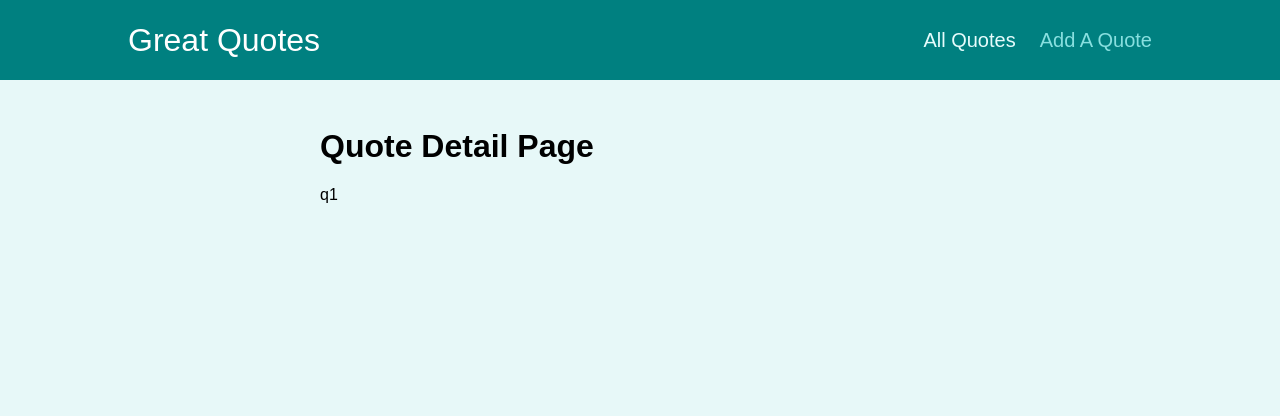
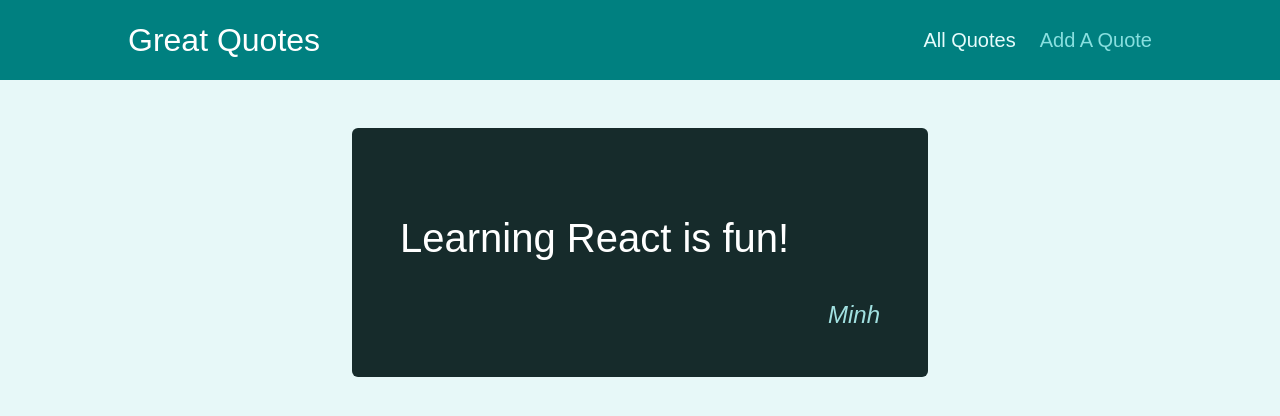
Before and after one commit to TrBinhMinh/react-training, a React (Create React App) app: page /quotes/q1 in a window 1280 px wide. Shown: the top 416 px of the page. Built offline with nearby package versions, Linux system fonts and the light colour scheme.

Commit message:
:art: update to lesson 283

```diff
--- a/src/App.js
+++ b/src/App.js
@@ -3,6 +3,7 @@
 import QuoteDetail from "./pages/QuoteDetail";
 import NewQuote from "./pages/NewQuote";
 import Layout from "./components/layout/Layout";
+import NotFound from "./pages/NotFound";
 
 function App() {
   return (
@@ -20,6 +21,9 @@
         <Route path="/new-quote">
           <NewQuote />
         </Route>
+        <Route path="*">
+          <NotFound />
+        </Route>
       </Switch>
     </Layout>
   );
--- a/src/components/quotes/QuoteItem.js
+++ b/src/components/quotes/QuoteItem.js
@@ -1,4 +1,5 @@
-import classes from './QuoteItem.module.css';
+import { Link } from "react-router-dom";
+import classes from "./QuoteItem.module.css";
 
 const QuoteItem = (props) => {
   return (
@@ -9,9 +10,9 @@
         </blockquote>
         <figcaption>{props.author}</figcaption>
       </figure>
-      <a className='btn'>
+      <Link to={`/quotes/${props.id}`} className="btn">
         View Fullscreen
-      </a>
+      </Link>
     </li>
   );
 };
--- a/src/pages/AllQuotes.js
+++ b/src/pages/AllQuotes.js
@@ -1,5 +1,12 @@
+import QuoteList from "../components/quotes/QuoteList";
+
+const DUMMY_QUOTES = [
+  { id: "q1", author: "Minh", text: "Learning React is fun!" },
+  { id: "q2", author: "Tran", text: "Learning React is great!" },
+];
+
 const AllQuotes = () => {
-  return <h1>All Quotes Page</h1>;
+  return <QuoteList quotes={DUMMY_QUOTES} />;
 };
 
 export default AllQuotes;
--- a/src/pages/NewQuote.js
+++ b/src/pages/NewQuote.js
@@ -1,5 +1,11 @@
+import QuoteForm from "../components/quotes/QuoteForm";
+
 const NewQuote = () => {
-  return <h1>New Quote Page</h1>;
+  const addQuoteHandler = function (quoteData) {
+    console.log(quoteData);
+  };
+
+  return <QuoteForm onAddQuote={addQuoteHandler} />;
 };
 
 export default NewQuote;
--- /dev/null
+++ b/src/pages/NotFound.js
@@ -0,0 +1,9 @@
+const NotFound = () => {
+  return (
+    <div className="centered">
+      <p>Page not found!</p>
+    </div>
+  );
+};
+
+export default NotFound;
--- a/src/pages/QuoteDetail.js
+++ b/src/pages/QuoteDetail.js
@@ -1,13 +1,24 @@
 import { useParams, Route } from "react-router-dom";
 import { Fragment } from "react";
 import Comments from "../components/comments/Comments";
+import HighlightedQuote from "../components/quotes/HighlightedQuote";
+
+const DUMMY_QUOTES = [
+  { id: "q1", author: "Minh", text: "Learning React is fun!" },
+  { id: "q2", author: "Tran", text: "Learning React is great!" },
+];
 
 const QuoteDetail = () => {
   const params = useParams();
+
+  const quote = DUMMY_QUOTES.find((quote) => quote.id === params.quoteId);
+
+  if (!quote) {
+    return <p>No quote found!</p>;
+  }
   return (
     <Fragment>
-      <h1>Quote Detail Page</h1>
-      <p>{params.quoteId}</p>
+      <HighlightedQuote text={quote.text} author={quote.author} />
       <Route path={`/quotes/${params.quoteId}/comments`}>
         <Comments />
       </Route>
```
Also changed, not shown: src/components/quotes/QuoteForm.js (+9 -9 lines), 1 other file (tests, documents, lock files or other folders).
